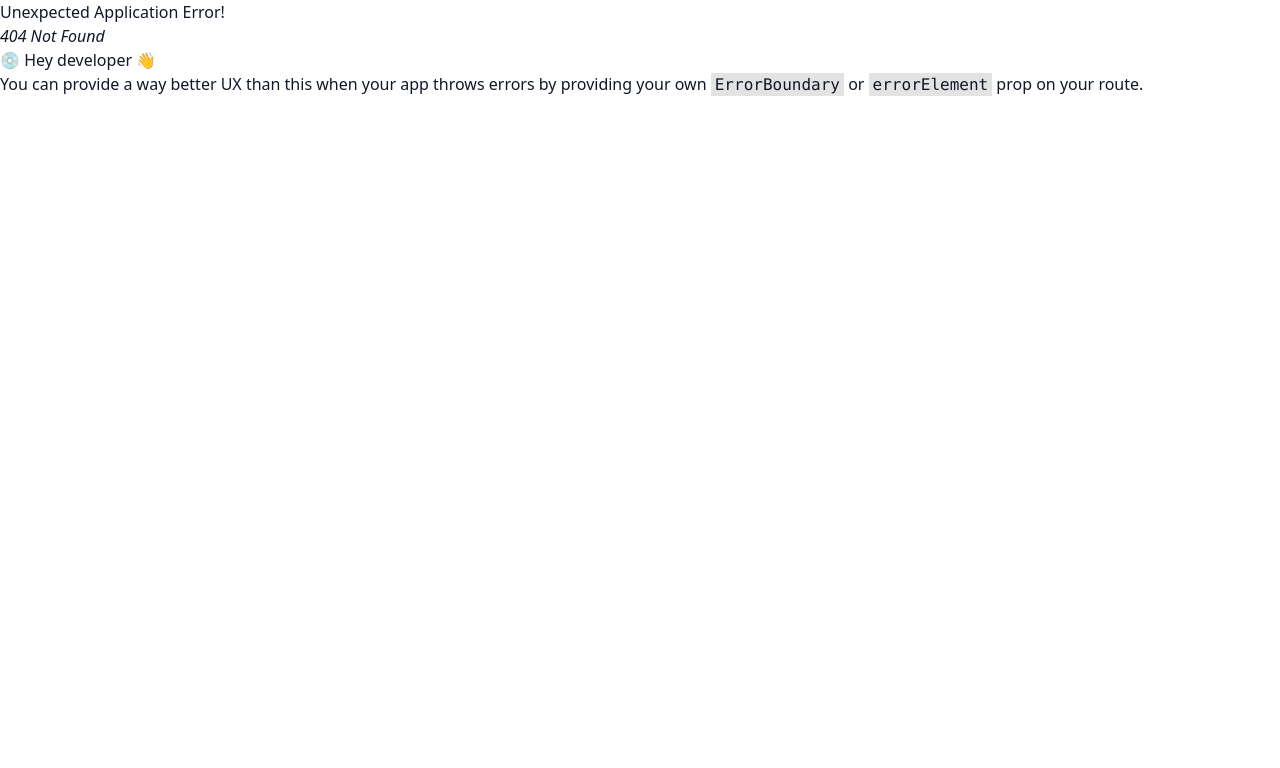
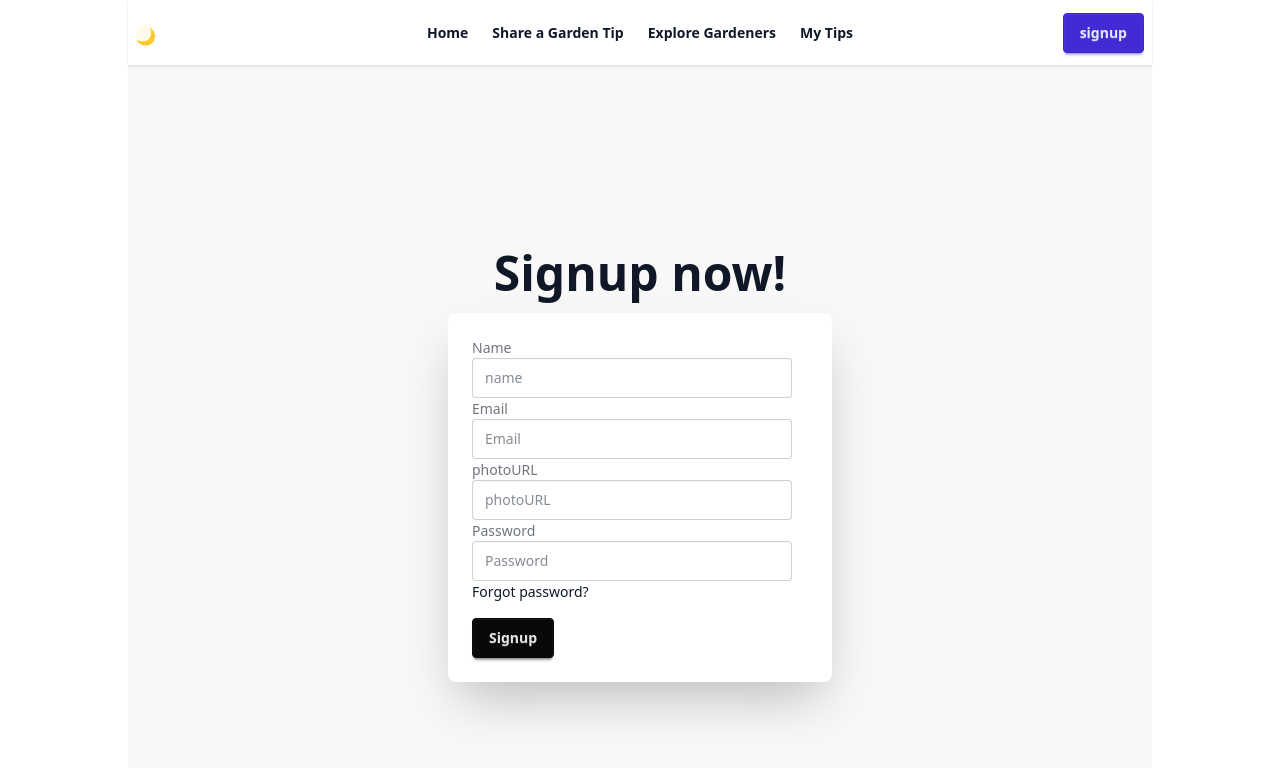
Before and after one commit to dilruba-sarker/gardening-tips-client, a React (Vite) app: page /signup in a window 1280 px wide. Before the commit this address had no page. Shown: the top 768 px of the page. Built offline with nearby package versions, Linux system fonts and the light colour scheme.

Commit message:
2nd commit

```diff
--- a/Router/Router.jsx
+++ b/Router/Router.jsx
@@ -4,12 +4,35 @@ import {
 } from "react-router";
 import Root from "../Root/Root";
 import Home from "../src/Pages/Home/Home";
+import SignUp from "../src/Pages/SignUp/SignUp";
+import Login from "../src/Pages/Login/Login";
+import ShareAGardenTip from "../src/Pages/ShareAGardenTip/ShareAGardenTip";
+import ExploreGardeners from "../src/Pages/ExploreGardeners/ExploreGardeners";
+import MyTips from "../src/Pages/MyTips/MyTips";
 export const router = createBrowserRouter([
   {
     path: "/",
     element: <Root></Root>,
+    errorElement:<h1>error</h1>,
      children:[
-        {path:'/',element:<Home></Home>}
+        {path:'/',element:<Home></Home>},
+        {
+          path:"/signup",
+          element:<SignUp></SignUp>
+        },{
+          path:"/login",
+          element:<Login></Login>
+        },{
+          path:"/ShareAGardenTip",
+          element:<ShareAGardenTip></ShareAGardenTip>
+
+        },{
+          path:"/gardeners",
+          element:<ExploreGardeners></ExploreGardeners>
+        },{
+          path:'/mytips',
+          element:<MyTips></MyTips>
+        }
      ]
   },
 ]);
--- /dev/null
+++ b/firebase.init.js
@@ -0,0 +1,26 @@
+// Import the functions you need from the SDKs you need
+import { initializeApp } from "firebase/app";
+import { getAuth } from "firebase/auth";
+// TODO: Add SDKs for Firebase products that you want to use
+// https://firebase.google.com/docs/web/setup#available-libraries
+
+// Your web app's Firebase configuration
+const firebaseConfig = {
+//   apiKey: "AIzaSyAGu5yMkUBkMH_uVO6MjHWNNsTfrYoxVgo",
+//   authDomain: "my-10-assignment-b-11.firebaseapp.com",
+//   projectId: "my-10-assignment-b-11",
+//   storageBucket: "my-10-assignment-b-11.firebasestorage.app",
+//   messagingSenderId: "330310977540",
+//   appId: "1:330310977540:web:41eff9fd87f41124a74d51"
+apiKey: import.meta.env.VITE_FIREBASE_API_KEY,
+  authDomain: import.meta.env.VITE_FIREBASE_AUTH_DOMAIN,
+  projectId: import.meta.env.VITE_FIREBASE_PROJECT_ID,
+  storageBucket: import.meta.env.VITE_FIREBASE_STORAGE_BUCKET,
+  messagingSenderId: import.meta.env.VITE_FIREBASE_MESSAGING_SENDER_ID,
+  appId: import.meta.env.VITE_FIREBASE_APP_ID,
+};
+
+// Initialize Firebase
+const app = initializeApp(firebaseConfig);
+// Initialize Firebase Authentication and get a reference to the service
+export const auth = getAuth(app);
--- /dev/null
+++ b/src/AuthProvider/AuthProvider.jsx
@@ -0,0 +1,17 @@
+import React from 'react';
+import { AuthContext } from './../Context/AuthContext';
+
+const AuthProvider = ({children}) => {
+
+const authInfo={
+name:"dil"
+}
+
+    return (
+        <AuthContext.Provider value={authInfo}>
+            {children}
+        </AuthContext.Provider>
+    );
+};
+
+export default AuthProvider;
--- a/src/Components/Navbar/Navbar.jsx
+++ b/src/Components/Navbar/Navbar.jsx
@@ -1,7 +1,18 @@
 import React from 'react';
 import Darkmode from '../Darkmode/Darkmode';
+import { Link, NavLink } from 'react-router';
 
 const Navbar = () => {
+
+const links=<>
+<li className='text-md font-semibold'><NavLink  to="/">Home</NavLink></li>
+<li className='text-md font-semibold'><NavLink to="/ShareAGardenTip">Share a Garden Tip</NavLink></li>
+<li className='text-md font-semibold'><NavLink to="/gardeners">Explore Gardeners</NavLink></li>
+<li className='text-md font-semibold'><NavLink to="/mytips">My Tips </NavLink></li>
+
+
+</>
+
     return (
         <div>
             <div className="navbar bg-base-100 shadow-sm">
@@ -13,36 +24,18 @@ const Navbar = () => {
       <ul
         tabIndex={0}
         className="menu menu-sm dropdown-content bg-base-100 rounded-box z-1 mt-3 w-52 p-2 shadow">
-        <li><a>Item 1</a></li>
-        <li>
-          <a>Parent</a>
-          <ul className="p-2">
-            <li><a>Submenu 1</a></li>
-            <li><a>Submenu 2</a></li>
-          </ul>
-        </li>
-        <li><a>Item 3</a></li>
+       {links}
       </ul>
     </div>
      <Darkmode></Darkmode>
   </div>
   <div className="navbar-center hidden lg:flex">
     <ul className="menu menu-horizontal px-1">
-      <li><a>Item 1</a></li>
-      <li>
-        <details>
-          <summary>Parent</summary>
-          <ul className="p-2">
-            <li><a>Submenu 1</a></li>
-            <li><a>Submenu 2</a></li>
-          </ul>
-        </details>
-      </li>
-      <li><a>Item 3</a></li>
+     {links}
     </ul>
   </div>
   <div className="navbar-end">
-    <a className="btn">Button</a>
+<Link to="/signup"><button className='btn btn-primary'>signup</button></Link>
 
   </div>
 </div>
--- /dev/null
+++ b/src/Context/AuthContext.jsx
@@ -0,0 +1,3 @@
+import { createContext } from "react";
+
+export const AuthContext=createContext(null)
--- /dev/null
+++ b/src/Pages/ExploreGardeners/ExploreGardeners.jsx
@@ -0,0 +1,11 @@
+import React from 'react';
+
+const ExploreGardeners = () => {
+    return (
+        <div>
+            <h1>ExploreGardeners</h1>
+        </div>
+    );
+};
+
+export default ExploreGardeners;
--- /dev/null
+++ b/src/Pages/LogOut/LogOut.jsx
@@ -0,0 +1,11 @@
+import React from 'react';
+
+const LogOut = () => {
+    return (
+        <div>
+
+        </div>
+    );
+};
+
+export default LogOut;
--- /dev/null
+++ b/src/Pages/Login/Login.jsx
@@ -0,0 +1,11 @@
+import React from 'react';
+
+const Login = () => {
+    return (
+        <div>
+
+        </div>
+    );
+};
+
+export default Login;
--- /dev/null
+++ b/src/Pages/MyTips/MyTips.jsx
@@ -0,0 +1,11 @@
+import React from 'react';
+
+const MyTips = () => {
+    return (
+        <div>
+            <h1>| MyTips </h1>
+        </div>
+    );
+};
+
+export default MyTips;
--- /dev/null
+++ b/src/Pages/ShareAGardenTip/ShareAGardenTip.jsx
@@ -0,0 +1,11 @@
+import React from 'react';
+
+const ShareAGardenTip = () => {
+    return (
+        <div>
+            <h1>ShareAGardenTip</h1>
+        </div>
+    );
+};
+
+export default ShareAGardenTip;
--- /dev/null
+++ b/src/Pages/SignUp/SignUp.jsx
@@ -0,0 +1,52 @@
+import React, { use } from 'react';
+import { AuthContext } from '../../Context/AuthContext';
+
+const SignUp = () => {
+const {name}=use(AuthContext)
+console.log(name);
+
+const handleSubmit=e=>{
+    e.preventDefault()
+
+    const form = e.target;
+    const name = form.name.value;
+    const email = form.email.value;
+    const photoURL = form.photoURL.value;
+    const password = form.password.value;
+
+    console.log({ name, email, photoURL, password });
+
+}
+
+
+    return (
+        <div>
+            <div className="hero bg-base-200 min-h-screen">
+  <div className="hero-content flex-col">
+    <div className="text-center lg:text-left">
+      <h1 className="text-5xl font-bold">Signup now!</h1>
+
+    </div>
+    <div className="card bg-base-100 w-full max-w-sm shrink-0 shadow-2xl">
+      <div className="card-body">
+        <form onSubmit={handleSubmit} className="form">
+          <label className="label" >Name</label>
+          <input type="text" name='name' className="input" placeholder="name" />
+          <label className="label" >Email</label>
+          <input type="email" name='email' className="input" placeholder="Email" />
+          <label className="label" >photoURL</label>
+          <input type="text" name='photoURL' className="input" placeholder="photoURL" />
+          <label className="label">Password</label>
+          <input type="password" name='password' className="input" placeholder="Password" />
+          <div><a className="link link-hover">Forgot password?</a></div>
+          <button className="btn btn-neutral mt-4">Signup</button>
+        </form>
+      </div>
+    </div>
+  </div>
+</div>
+        </div>
+    );
+};
+
+export default SignUp;
--- a/src/main.jsx
+++ b/src/main.jsx
@@ -4,9 +4,11 @@ import './index.css'
 import App from './App.jsx'
 import { router } from '../Router/Router.jsx'
 import { RouterProvider } from 'react-router'
+import AuthProvider from './AuthProvider/AuthProvider.jsx'
 
 createRoot(document.getElementById('root')).render(
   <StrictMode>
- <RouterProvider router={router} />
+
+ <AuthProvider> <RouterProvider router={router} /> </AuthProvider>
   </StrictMode>,
 )
```
